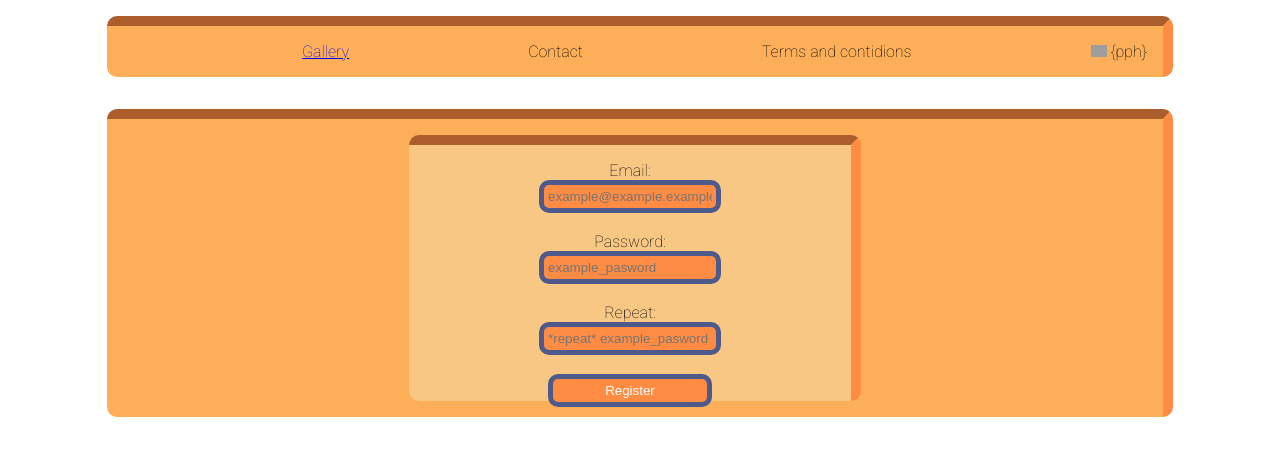
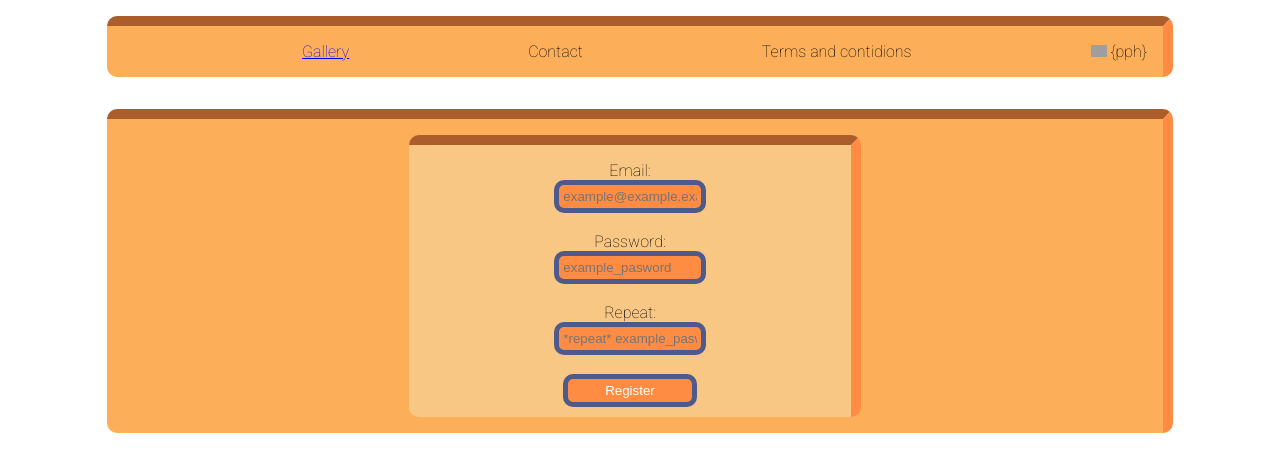
Before and after one commit to Tems-py/kindergarten, a PHP site: page /kindergarten/register/index.php in a window 1280 px wide. Shown: the top 472 px of the page. Run offline with PHP 8.4, Linux system fonts and the light colour scheme; grey boxes are pictures that could not be loaded.

Commit message:
updated register

```diff
--- a/css/login.css
+++ b/css/login.css
@@ -1,6 +1,6 @@
 #loginDiv{
     width: 40%;
-    height: 10em;
+    height: 11em;
     background-color: #F9C784;
     border: #FF8C42 10px inset;
     border-radius: 10px;
@@ -15,7 +15,7 @@
     flex-direction: column;
 }
 .loginInput{
-    width: 40%;
+    width: 10em;
     color: #FFFFFF;
     padding: 0.3em;
     background-color: #FF8C42;
--- a/css/register.css
+++ b/css/register.css
@@ -1,6 +1,6 @@
 #registerDiv{
     width: 40%;
-    height: 14em;
+    height: 15em;
     background-color: #F9C784;
     border: #FF8C42 10px inset;
     border-radius: 10px;
@@ -15,7 +15,7 @@
     flex-direction: column;
 }
 .registerInput{
-    width: 40%;
+    width: 10em;
     color: #FFFFFF;
     padding: 0.3em;
     background-color: #FF8C42;
@@ -28,3 +28,6 @@
     border: #434e7f 5px solid;
     border-radius: 10px;
 }
+#content{
+    text-align: center;
+}
--- a/register/index.php
+++ b/register/index.php
@@ -33,6 +33,10 @@
                 if(isset($_POST['email']) && isset($_POST['password']) && isset($_POST['repeatPassword'])){
                     if($_POST['password']==$_POST['repeatPassword']){
                         $query = mysqli_query($conn, "INSERT INTO `accounts`(`email`, `accountType`, `password`) VALUES ('{$_POST['email']}','NONE','{$_POST['password']}')");
+                        echo "Regirestration succesful!";
+                    }
+                    else{
+                        echo "Passwords dont match!";
                     }
                 }
                 ?>
```
